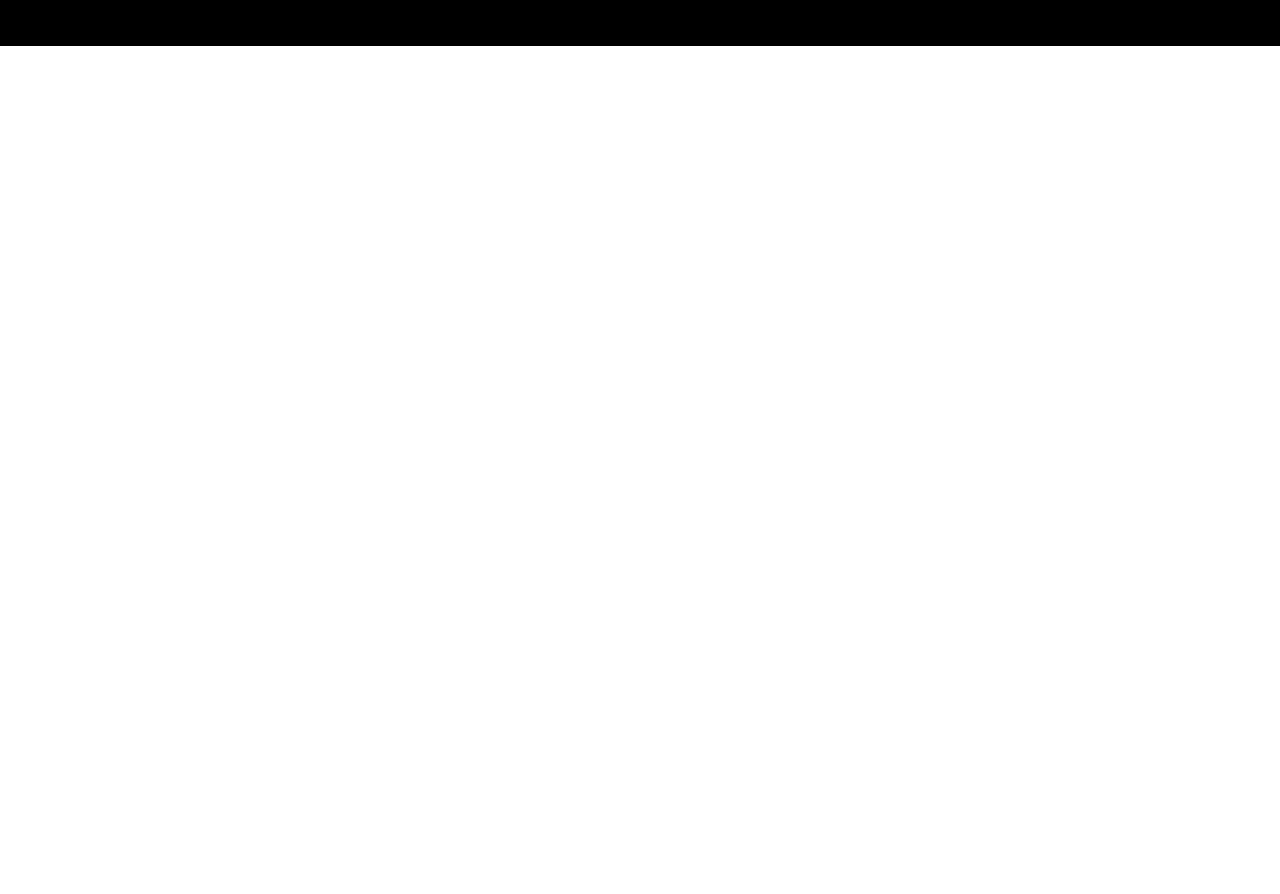
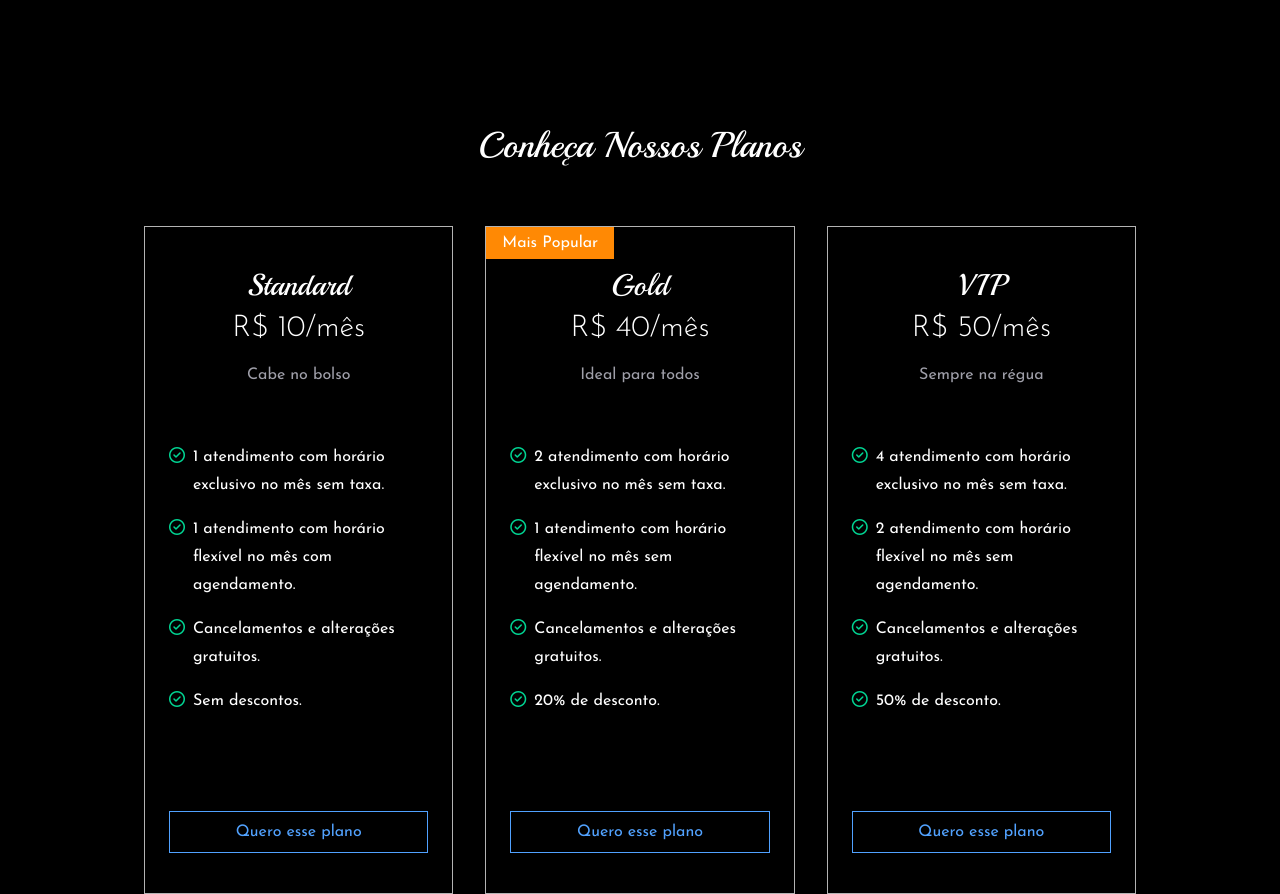
Before and after one commit to waldecifreitas20/theos_barbershop_client, a React (Vite) app: page / in a window 1280 px wide. Shown: the part 3180-4074 px from the top of the page. Before the commit the page ends 3226 px from the top, so only its background shows below. Built offline with nearby package versions, Linux system fonts and the light colour scheme.

Commit message:
feat: plans section full responsible

```diff
--- /dev/null
+++ b/src/@types/SubscriptionPlan.ts
@@ -0,0 +1,8 @@
+export type SubscriptionPlan = {
+  id: any;
+  name: string;
+  price: number;
+  cta: string;
+  description: Array<string>;
+  promote?: string;
+}
--- /dev/null
+++ b/src/features/costumer/home/components/PlanCard.tsx
@@ -0,0 +1,59 @@
+import type { SubscriptionPlan } from "../../../../@types/SubscriptionPlan";
+import { ButtonFlat } from "../../../../shared/ButtonFlat";
+
+interface PlanCardProps {
+  plan: SubscriptionPlan;
+  badge?: any;
+}
+
+export function PlanCard(props: PlanCardProps) {
+  const { plan } = props;
+
+  return (
+    <li
+      className="
+      relative
+      grow-1
+      border border-white/70
+      flex flex-col
+      justify-between
+      p-4 pt-10
+
+      w-full h-full
+      max-w-[360px]
+
+      sm:p-8
+      md:px-4
+
+
+      lg:py-10 lg:px-6
+      ">
+      {
+        props.badge &&
+        <p className="absolute top-0 left-0 px-4 py-1 bg-orange-400">{props.badge}</p>
+      }
+
+      <div className="text-center">
+        <p className="title text-3xl">{plan.name}</p>
+        <p className="text-3xl font-light mt-2">R$ {plan.price}<span>/mês</span></p>
+        <p className="text-zinc-400 my-4">{plan.cta}</p>
+      </div>
+
+      <ul className="mt-10 mb-20">
+        {plan.description.map((item, i) => {
+          return (
+            <li
+              key={`plan${plan.id}-item${i}`}
+              className="mb-4 flex items-baseline gap-2 text-sm lg:text-base"
+            >
+              <i className="fa-regular text-emerald-400 fa-circle-check"></i>
+              <span className="leading-7">{item}</span>
+            </li>
+          );
+        })}
+      </ul>
+
+      <ButtonFlat>Quero esse plano</ButtonFlat>
+    </li>
+  );
+}
--- a/src/features/costumer/home/index.tsx
+++ b/src/features/costumer/home/index.tsx
@@ -1,5 +1,6 @@
 import { AboutSection } from "./layouts/AboutSection";
 import { OurTeam } from "./layouts/OurTeam";
+import { PlansSection } from "./layouts/Plans";
 import { ServicesSection } from "./layouts/ServicesSection";
 import { TopSection } from "./layouts/TopSection";
 
@@ -10,6 +11,7 @@ export function HomePage() {
       <ServicesSection />
       <AboutSection />
       <OurTeam />
+      <PlansSection />
     </div>
   );
 }
--- /dev/null
+++ b/src/features/costumer/home/layouts/Plans.tsx
@@ -0,0 +1,46 @@
+import { useEffect, useState } from "react";
+import type { SubscriptionPlan } from "../../../../@types/SubscriptionPlan";
+import { SubscriptionPlansApi } from "../../../../services/plansApi";
+import { Container } from "../../../../shared/Container";
+import { SectionTitle } from "../components/SectionTitle";
+import { PlanCard } from "../components/PlanCard";
+
+export function PlansSection() {
+  const [plans, setPlans] = useState<Array<SubscriptionPlan>>([]);
+
+  useEffect(() => {
+    SubscriptionPlansApi.getAll(plans => {
+      setPlans(plans);
+    })
+  }, [])
+
+  return (
+    <Container>
+
+      <div className="text-center mt-20 mb-15">
+        <SectionTitle>Conheça Nossos Planos</SectionTitle>
+      </div>
+
+      <ul
+        className="
+        flex flex-col
+        gap-4
+        items-center
+
+        md:grid md:grid-cols-3
+        lg:gap-8
+          ">
+        {
+          plans.map(plan => {
+            return (
+              <PlanCard
+                plan={plan}
+                badge={plan.promote}
+              />);
+          })
+        }
+      </ul>
+
+    </Container>
+  );
+}
--- /dev/null
+++ b/src/mock/plans.ts
@@ -0,0 +1,42 @@
+import type { SubscriptionPlan } from "../@types/SubscriptionPlan";
+
+export const SUBSCRIPTION_PLANS: Array<SubscriptionPlan> = [
+  {
+    id: Math.random(),
+    name: "Standard",
+    price: 10.0,
+    cta: "Cabe no bolso",
+    description: [
+      "1 atendimento com horário exclusivo no mês sem taxa.",
+      "1 atendimento com horário flexível no mês com agendamento.",
+      "Cancelamentos e alterações gratuitos.",
+      "Sem descontos.",
+    ],
+  },
+  {
+    id: Math.random(),
+    name: "Gold",
+    price: 40.0,
+    cta: "Ideal para todos",
+    promote: "Mais Popular",
+    description: [
+      "2 atendimento com horário exclusivo no mês sem taxa.",
+      "1 atendimento com horário flexível no mês sem agendamento.",
+      "Cancelamentos e alterações gratuitos.",
+      "20% de desconto.",
+    ],
+  },
+  {
+    id: Math.random(),
+    name: "VIP",
+    price: 50.0,
+    cta: "Sempre na régua",
+    description: [
+      "4 atendimento com horário exclusivo no mês sem taxa.",
+      "2 atendimento com horário flexível no mês sem agendamento.",
+      "Cancelamentos e alterações gratuitos.",
+      "50% de desconto.",
+    ],
+  },
+
+];
--- /dev/null
+++ b/src/services/plansApi.ts
@@ -0,0 +1,15 @@
+import type { SubscriptionPlan } from "../@types/SubscriptionPlan";
+import { SUBSCRIPTION_PLANS } from "../mock/plans";
+
+async function getAll(callback: (plans: Array<SubscriptionPlan>) => void) {
+  let promisse = setTimeout(() => {
+    callback(SUBSCRIPTION_PLANS);
+
+    clearTimeout(promisse);
+  }, 1000);
+}
+
+
+export const SubscriptionPlansApi = {
+  getAll,
+}
--- a/src/shared/ButtonFlat.tsx
+++ b/src/shared/ButtonFlat.tsx
@@ -11,10 +11,10 @@ export function ButtonFlat(props: ButtonProps) {
       <button
         className={`
         border
-        border-blue-500
-        text-blue-500
+        border-blue-400
+        text-blue-400
         hover:text-white
-        hover:bg-blue-500
+        hover:bg-blue-400
         py-2
         block
         cursor-pointer
```
